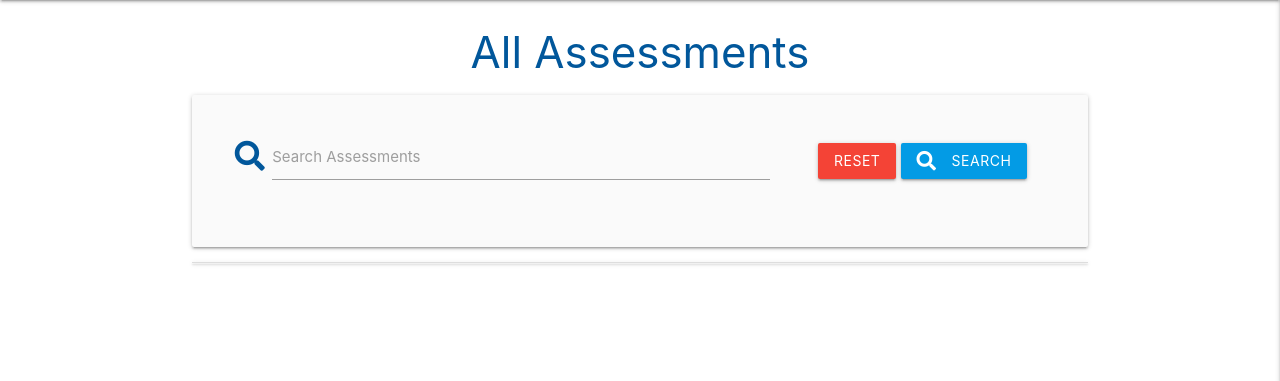
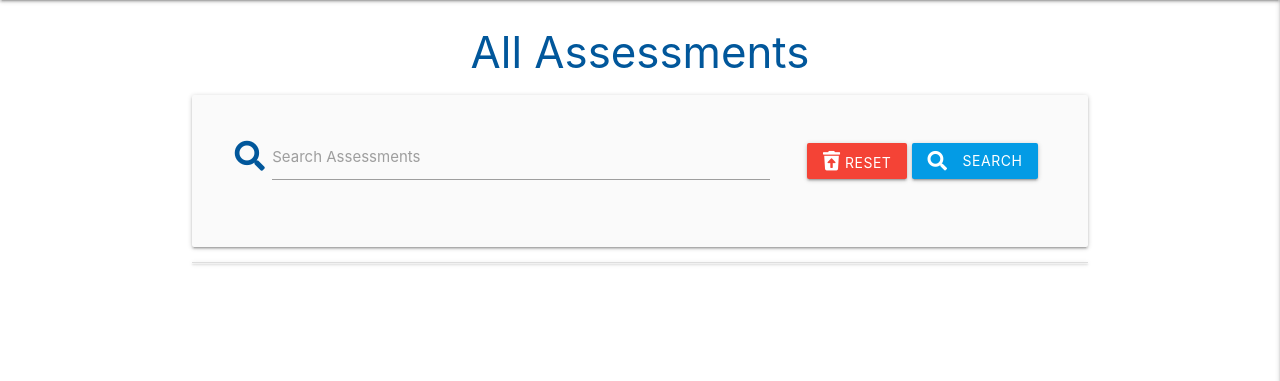
Before and after one commit to Code-Institute-Submissions/VDU-Assessment, a Flask app: page /search in a window 1280 px wide. Shown: the part 64-445 px from the top of the page. Run offline with Flask 2, Linux system fonts and the light colour scheme; data that the repository does not hold is empty; some libraries are stand-ins or nearby versions.

Commit message:
Added icon for reset button

```diff
--- a/templates/checks.html
+++ b/templates/checks.html
@@ -9,12 +9,13 @@
                     <input type="text" name="query" id="query" minlength="2" class="validate" required>
                     <label for="query">Search Assessments</label>
                 </div>
-                <div class="col s12 m4">
-                    <a href="{{ url_for('get_checks') }}" class="red btn text-shadow">Reset</a>
-                    <button type="submit" class="light-blue darken-1 btn text-shadow">
-                        <i class="fas fa-search left"></i> Search
-                    </button>
-                </div>
+                    <div class="col s12 m4">
+                        <a href="{{ url_for('get_checks') }}" class="red btn text-shadow"><i class="fas fa-trash-restore"></i> Reset</a>
+                        <button type="submit" class="light-blue darken-1 btn text-shadow">
+                            <i class="fas fa-search left"></i> Search
+                        </button>
+                    </div>
+
             </div>
         </form>
     </div>
```
